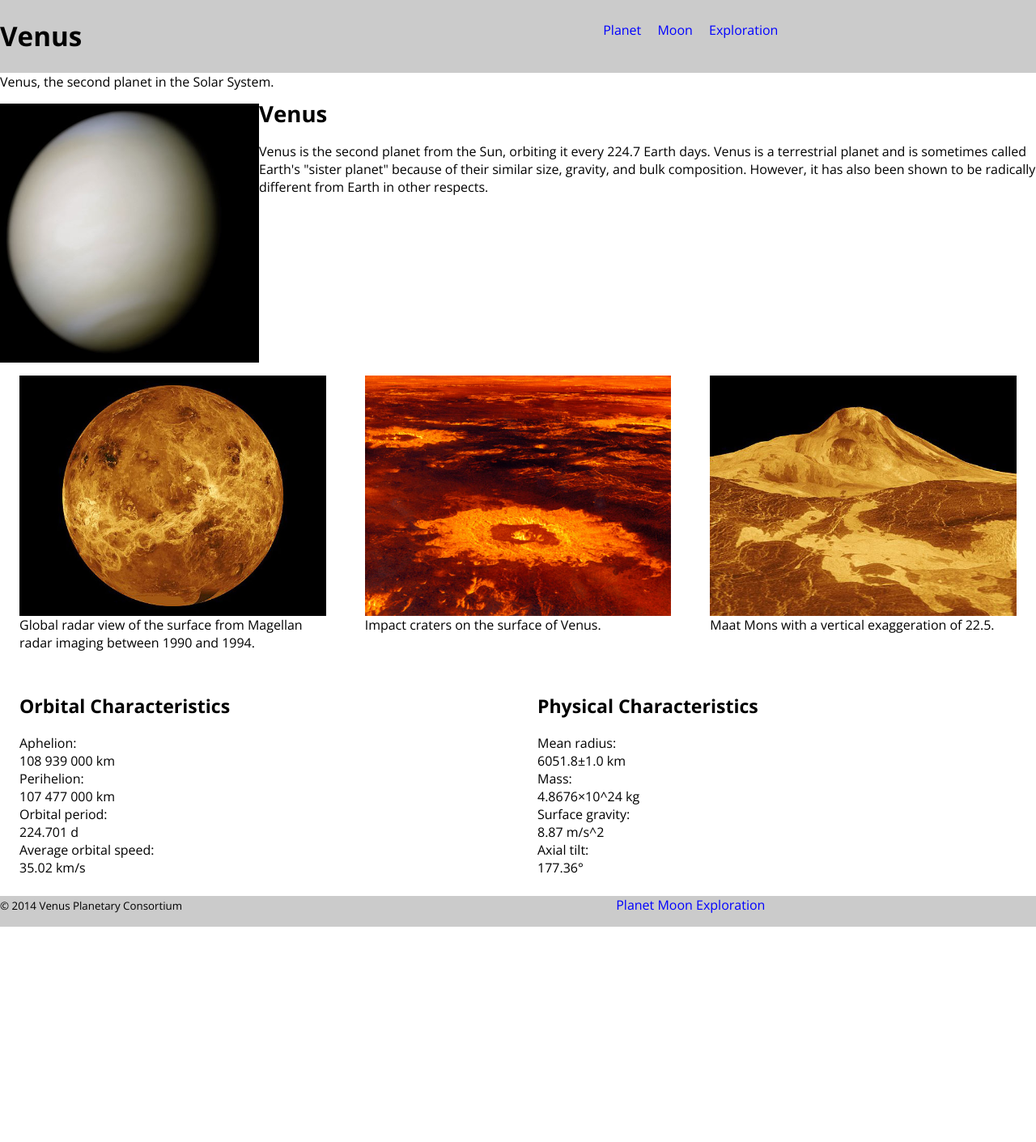
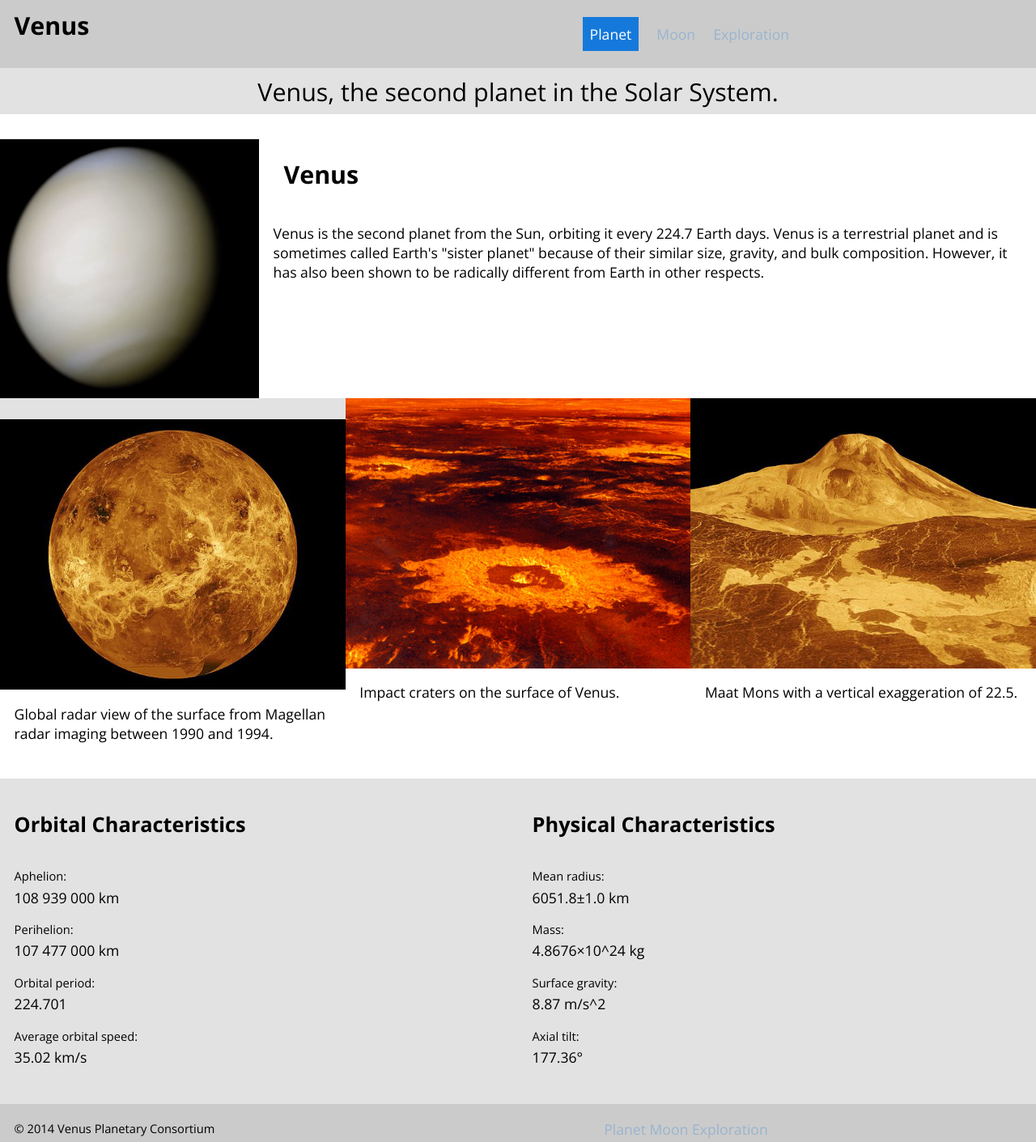
Before and after one commit to erynjones/dsn1675-planet-website, a plain HTML site: page index.html in a window 1280 px wide. Shown: the whole page at 81% size. Before the commit the page ends 1145 px from the top, so only its background shows below. Drawn offline with nearby package versions, Linux system fonts and the light colour scheme.

Commit message:
adjusting the index

```diff
--- a/css/main.css
+++ b/css/main.css
@@ -39,21 +39,24 @@ h1, h2, h3, p, ul, ol, dl {
 }
 
 h1, .exa {
-  font-size: 2.074em;
-  line-height: 0.723;
+  font-size: 2.2395rem;
+  line-height: 1.3396;
 }
 
 h2, .peta {
   font-size: 1.728em;
-  line-height: 0.868
+  line-height: 0.868;
+  margin: 0;
 }
 
 h3, .tera {
   font-size: 1.44em;
   line-height: 1.042;
   margin: 0;
+}
+
+.center {
   text-align: center;
-  padding: 0em 0em 1em 0em;
 }
 
 .giga {
@@ -71,6 +74,42 @@ h3, .tera {
   line-height: 1.801;
 }
 
+.push {
+  margin-bottom: 1.5rem;
+}
+
+.half-push {
+  margin-bottom: 0.75rem;
+}
+
+.push-double {
+  margin-bottom: 3rem;
+}
+
+.pad-top, .pad-t {
+  padding-top: 1.5em;
+}
+
+.pad-buttom, .pad-b {
+  padding-bottom: 1.5em;
+}
+
+.pad-top-double, .pad-t-2 {
+  padding-top: 3em;
+}
+
+.pad-bottom-double, .pad-b-2 {
+  padding-bottom: 3em;
+}
+
+.pad-top-half, .pad-t-1-2 {
+  padding-top: 0.75em;
+}
+
+.pad-bottom-half, .pad-b-1-2 {
+  padding-bottom: 0.75em;
+}
+
 header {
   background-color: #cbcbcb;
 }
@@ -78,18 +117,17 @@ header {
 .venus {
   margin: 0;
   text-align: center;
-  padding: 1em;
 }
 
 nav a{
   text-decoration: none;
-  color: blue;
+  color: #99b4ce;
 }
 
 nav ul {
   list-style-type: none;
   margin: 0;
-  padding: 0em 0em 1em 0em;
+  padding: 0em;
 }
 
 header nav li {
@@ -102,14 +140,7 @@ header nav li {
 }
 
 .gutter {
-  padding-left: 1.5rem;
-  padding-right: 1.5em;
-  padding-top: 1em;
-}
-
-p {
-  margin: 0;
-  padding-bottom: 1em;
+  padding: 1em;
 }
 
 dd {
@@ -118,6 +149,7 @@ dd {
 
 footer {
   background-color: #cbcbcb;
+  padding: 1em;
 }
 
 .expo {
@@ -125,6 +157,25 @@ footer {
   margin-top: 0;
   padding: 1em;
   text-align: center;
+}
+
+.banner {
+  text-align: center;
+  background-color: #e2e2e2;
+  padding: .5em;
+  margin-bottom: 1em;
+}
+
+.lightgrey {
+  background-color: #e2e2e2;
+  margin: 0;
+}
+
+.block {
+  background-color: #1579db;
+  color: white;
+  width: 100%;
+  padding: 0.5em;
 }
 
 @media only screen and (min-width: 24em) {
@@ -141,7 +192,6 @@ footer {
 @media only screen and (min-width: 38em) {
   .venus {
     text-align: left;
-    padding-left: 0;
   }
 
   h3 {
@@ -161,4 +211,21 @@ footer {
     padding-right: 0em;
   }
 
+  html {
+    font-size: 110%;
+  }
 }
+
+@media only screen and (min-width: 90em) {
+
+  html {
+    font-size: 120%;
+  }
+}
+
+@media only screen and (min-width: 120em) {
+
+  html {
+    font-size: 130%;
+  }
+}
--- a/index.html
+++ b/index.html
@@ -12,13 +12,13 @@
 </head>
 <body>
 
-<header class="grid grid-middle">
+<header class="grid grid-middle gutter">
   <div class="unit unit-xs-1 unit-s-1 unit-m-1-3 unit-l-1-3">
-    <h1 class="venus">Venus</h1>
+    <h1 class="peta venus pad-bottom-half">Venus</h1>
   </div>
     <nav class="unit unit-xs-1 unit-s-1 unit-m-2-3 unit-l-2-3">
       <ul>
-        <li><a href="#planet">Planet</a></li>
+        <li><a class="block" href="index.html">Planet</a></li>
         <li><a href="moon.html">Moon</a></li>
         <li><a href="exploration.html">Exploration</a></li>
       </ul>
@@ -26,56 +26,56 @@
 </header>
 
 <main>
-<p>Venus, the second planet in the Solar System.</p>
+<p class="banner peta">Venus, the second planet in the Solar System.</p>
 <div class="grid">
   <div class="unit unit-xs-1 unit-s-1 unit-m-1-2 unit-l-1-4">
     <img class="img-flex" src="images/venus.jpg" alt="image of venus">
   </div>
   <div class="unit unit-xs-1 unit-s-1 unit-m-1-2 unit-l-3-4">
-    <h2>Venus</h2>
-    <p>Venus is the second planet from the Sun, orbiting it every 224.7 Earth days. Venus is a terrestrial planet and is sometimes called Earth's "sister planet" because of their similar size, gravity, and bulk composition. However, it has also been shown to be radically different from Earth in other respects.</p>
+    <h2 class="gutter peta">Venus</h2>
+    <p class="gutter">Venus is the second planet from the Sun, orbiting it every 224.7 Earth days. Venus is a terrestrial planet and is sometimes called Earth's "sister planet" because of their similar size, gravity, and bulk composition. However, it has also been shown to be radically different from Earth in other respects.</p>
   </div>
 </div>
 
 <div class="grid">
-  <div class="unit unit-xs-1 unit-s-1 unit-m-1-3 unit-l-1-3 gutter">
-    <img class="img-flex" src="images/venus-1.jpg" alt="image of venus">
-    <p>Global radar view of the surface from Magellan radar imaging between 1990 and 1994.</p>
+  <div class="unit unit-xs-1 unit-s-1 unit-m-1-3 unit-l-1-3">
+    <img class="img-flex lightgrey pad-top" src="images/venus-1.jpg" alt="image of venus">
+    <p class="gutter">Global radar view of the surface from Magellan radar imaging between 1990 and 1994.</p>
   </div>
-  <div class="unit unit-xs-1 unit-s-1-2 unit-m-1-3 unit-l-1-3 gutter">
+  <div class="unit unit-xs-1 unit-s-1-2 unit-m-1-3 unit-l-1-3">
     <img class="img-flex" src="images/venus-2.jpg" alt="close up of venus">
-    <p>Impact craters on the surface of Venus.</p>
+    <p class="gutter">Impact craters on the surface of Venus.</p>
   </div>
-  <div class="unit unit-xs-1 unit-s-1-2 unit-m-1-3 unit-l-1-3 gutter">
+  <div class="unit unit-xs-1 unit-s-1-2 unit-m-1-3 unit-l-1-3">
     <img class="img-flex" src="images/venus-3.jpg" alt="different close up of venus">
-    <p>Maat Mons with a vertical exaggeration of 22.5.</p>
+    <p class="gutter">Maat Mons with a vertical exaggeration of 22.5.</p>
   </div>
 </div>
 
 <div class="grid">
-  <div class="unit unit-xs-1 unit-s-1 unit-m-1-2 unit-l-1-2 gutter">
-    <h3>Orbital Characteristics</h3>
+  <div class="unit unit-xs-1 unit-s-1 unit-m-1-2 unit-l-1-2 gutter lightgrey">
+    <h3 class="tera pad-buttom">Orbital Characteristics</h3>
       <dl>
-        <dt>Aphelion:</dt> <dd>108 939 000 km</dd>
-        <dt>Perihelion:</dt> <dd>107 477 000 km</dd>
-        <dt>Orbital period:</dt> 224.701 d
-        <dt>Average orbital speed:</dt> <dd>35.02 km/s</dd>
+        <dt class="kilo">Aphelion:</dt> <dd class="mega pad-bottom-half">108 939 000 km</dd>
+        <dt class="kilo">Perihelion:</dt> <dd class="mega pad-bottom-half">107 477 000 km</dd>
+        <dt class="kilo">Orbital period:</dt> <dd class="mega pad-bottom-half">224.701 </dd>
+        <dt class="kilo">Average orbital speed:</dt> <dd class="mega">35.02 km/s</dd>
       </dl>
   </div>
-  <div class="unit unit-xs-1 unit-s-1 unit-m-1-2 unit-l-1-2 gutter">
-    <h3>Physical Characteristics</h3>
+  <div class="unit unit-xs-1 unit-s-1 unit-m-1-2 unit-l-1-2 gutter lightgrey">
+    <h3 class="tera pad-buttom">Physical Characteristics</h3>
       <dl>
-        <dt>Mean radius:</dt> <dd>6051.8±1.0 km</dd>
-        <dt>Mass:</dt> <dd>4.8676×10^24 kg</dd>
-        <dt>Surface gravity:</dt> <dd>8.87 m/s^2</dd>
-        <dt>Axial tilt:</dt> <dd>177.36°</dd>
+        <dt class="kilo">Mean radius:</dt> <dd class="mega pad-bottom-half">6051.8±1.0 km</dd>
+        <dt class="kilo">Mass:</dt> <dd class="mega pad-bottom-half">4.8676×10^24 kg</dd>
+        <dt class="kilo">Surface gravity:</dt> <dd class="mega pad-bottom-half">8.87 m/s^2</dd>
+        <dt class="kilo">Axial tilt:</dt> <dd class="mega">177.36°</dd>
       </dl>
   </div>
 </div>
 
-<footer class="grid grid-middle">
+<footer class="grid grid-middle gutter">
   <div class="unit unit-xs-1 unit-s-1 unit-m-1-3 unit-l-1-3">
-    <p class="kilo">© 2014 Venus Planetary Consortium</p>
+    <copyright class="kilo">© 2014 Venus Planetary Consortium</copyright>
   </div>
     <nav class="unit unit-xs-1 unit-s-1 unit-m-2-3 unit-l-2-3">
       <ul>
```
Also changed, not shown: moon.html (+2 -2 lines).
